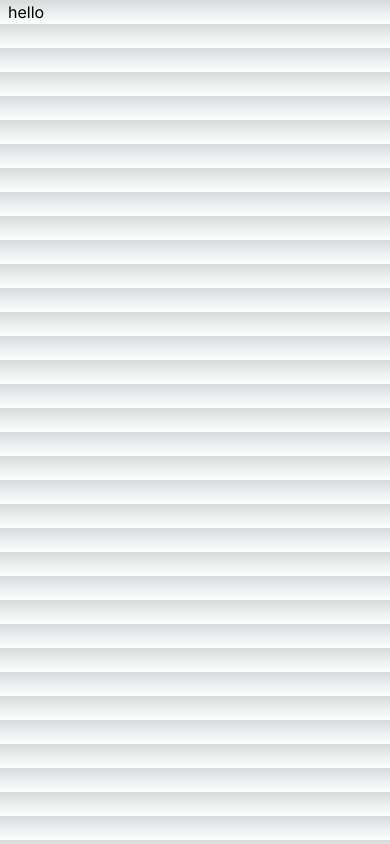
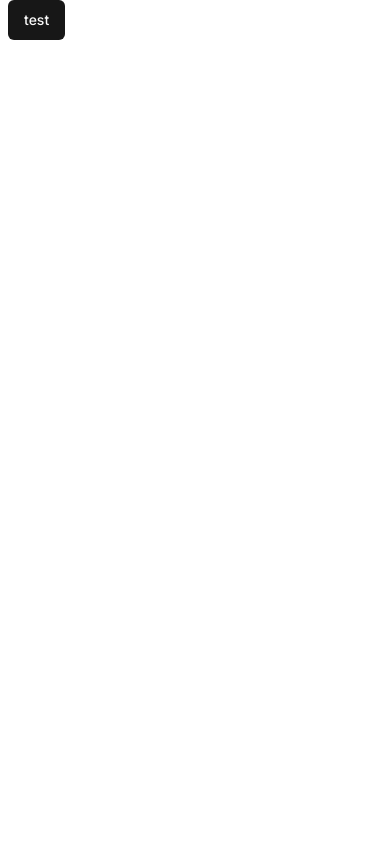
Before and after one commit to neequu/next-livestream, a Next.js app: page / in a window 390 px wide. Built offline with nearby package versions, Linux system fonts and the light colour scheme.

Commit message:
chore: add shadcn

```diff
--- a/app/globals.css
+++ b/app/globals.css
@@ -2,26 +2,75 @@
 @tailwind components;
 @tailwind utilities;
 
-:root {
-  --foreground-rgb: 0, 0, 0;
-  --background-start-rgb: 214, 219, 220;
-  --background-end-rgb: 255, 255, 255;
-}
+@layer base {
+  :root {
+    --background: 0 0% 100%;
+    --foreground: 0 0% 3.9%;
 
-@media (prefers-color-scheme: dark) {
-  :root {
-    --foreground-rgb: 255, 255, 255;
-    --background-start-rgb: 0, 0, 0;
-    --background-end-rgb: 0, 0, 0;
+    --card: 0 0% 100%;
+    --card-foreground: 0 0% 3.9%;
+
+    --popover: 0 0% 100%;
+    --popover-foreground: 0 0% 3.9%;
+
+    --primary: 0 0% 9%;
+    --primary-foreground: 0 0% 98%;
+
+    --secondary: 0 0% 96.1%;
+    --secondary-foreground: 0 0% 9%;
+
+    --muted: 0 0% 96.1%;
+    --muted-foreground: 0 0% 45.1%;
+
+    --accent: 0 0% 96.1%;
+    --accent-foreground: 0 0% 9%;
+
+    --destructive: 0 84.2% 60.2%;
+    --destructive-foreground: 0 0% 98%;
+
+    --border: 0 0% 89.8%;
+    --input: 0 0% 89.8%;
+    --ring: 0 0% 3.9%;
+
+    --radius: 0.5rem;
+  }
+
+  .dark {
+    --background: 0 0% 3.9%;
+    --foreground: 0 0% 98%;
+
+    --card: 0 0% 3.9%;
+    --card-foreground: 0 0% 98%;
+
+    --popover: 0 0% 3.9%;
+    --popover-foreground: 0 0% 98%;
+
+    --primary: 0 0% 98%;
+    --primary-foreground: 0 0% 9%;
+
+    --secondary: 0 0% 14.9%;
+    --secondary-foreground: 0 0% 98%;
+
+    --muted: 0 0% 14.9%;
+    --muted-foreground: 0 0% 63.9%;
+
+    --accent: 0 0% 14.9%;
+    --accent-foreground: 0 0% 98%;
+
+    --destructive: 0 62.8% 30.6%;
+    --destructive-foreground: 0 0% 98%;
+
+    --border: 0 0% 14.9%;
+    --input: 0 0% 14.9%;
+    --ring: 0 0% 83.1%;
   }
 }
 
-body {
-  color: rgb(var(--foreground-rgb));
-  background: linear-gradient(
-      to bottom,
-      transparent,
-      rgb(var(--background-end-rgb))
-    )
-    rgb(var(--background-start-rgb));
+@layer base {
+  * {
+    @apply border-border;
+  }
+  body {
+    @apply bg-background text-foreground;
+  }
 }
--- a/app/page.tsx
+++ b/app/page.tsx
@@ -1,5 +1,13 @@
 import Image from "next/image";
+import { Button } from "@/components/ui/button";
 
 export default function Home() {
-  return <div className="px-2 md:px-2">hello</div>;
+  return (
+    <div
+      className="
+  px-2 md:px-2"
+    >
+      <Button>test</Button>
+    </div>
+  );
 }
--- /dev/null
+++ b/components/ui/button.tsx
@@ -0,0 +1,56 @@
+import * as React from "react"
+import { Slot } from "@radix-ui/react-slot"
+import { cva, type VariantProps } from "class-variance-authority"
+
+import { cn } from "@/lib/utils"
+
+const buttonVariants = cva(
+  "inline-flex items-center justify-center whitespace-nowrap rounded-md text-sm font-medium ring-offset-background transition-colors focus-visible:outline-none focus-visible:ring-2 focus-visible:ring-ring focus-visible:ring-offset-2 disabled:pointer-events-none disabled:opacity-50",
+  {
+    variants: {
+      variant: {
+        default: "bg-primary text-primary-foreground hover:bg-primary/90",
+        destructive:
+          "bg-destructive text-destructive-foreground hover:bg-destructive/90",
+        outline:
+          "border border-input bg-background hover:bg-accent hover:text-accent-foreground",
+        secondary:
+          "bg-secondary text-secondary-foreground hover:bg-secondary/80",
+        ghost: "hover:bg-accent hover:text-accent-foreground",
+        link: "text-primary underline-offset-4 hover:underline",
+      },
+      size: {
+        default: "h-10 px-4 py-2",
+        sm: "h-9 rounded-md px-3",
+        lg: "h-11 rounded-md px-8",
+        icon: "h-10 w-10",
+      },
+    },
+    defaultVariants: {
+      variant: "default",
+      size: "default",
+    },
+  }
+)
+
+export interface ButtonProps
+  extends React.ButtonHTMLAttributes<HTMLButtonElement>,
+    VariantProps<typeof buttonVariants> {
+  asChild?: boolean
+}
+
+const Button = React.forwardRef<HTMLButtonElement, ButtonProps>(
+  ({ className, variant, size, asChild = false, ...props }, ref) => {
+    const Comp = asChild ? Slot : "button"
+    return (
+      <Comp
+        className={cn(buttonVariants({ variant, size, className }))}
+        ref={ref}
+        {...props}
+      />
+    )
+  }
+)
+Button.displayName = "Button"
+
+export { Button, buttonVariants }
--- /dev/null
+++ b/lib/utils.ts
@@ -0,0 +1,6 @@
+import { type ClassValue, clsx } from "clsx"
+import { twMerge } from "tailwind-merge"
+
+export function cn(...inputs: ClassValue[]) {
+  return twMerge(clsx(inputs))
+}
--- a/tailwind.config.ts
+++ b/tailwind.config.ts
@@ -1,20 +1,76 @@
-import type { Config } from 'tailwindcss'
-
-const config: Config = {
+/** @type {import('tailwindcss').Config} */
+module.exports = {
+  darkMode: ["class"],
   content: [
-    './pages/**/*.{js,ts,jsx,tsx,mdx}',
-    './components/**/*.{js,ts,jsx,tsx,mdx}',
-    './app/**/*.{js,ts,jsx,tsx,mdx}',
-  ],
+    './pages/**/*.{ts,tsx}',
+    './components/**/*.{ts,tsx}',
+    './app/**/*.{ts,tsx}',
+    './src/**/*.{ts,tsx}',
+	],
   theme: {
+    container: {
+      center: true,
+      padding: "2rem",
+      screens: {
+        "2xl": "1400px",
+      },
+    },
     extend: {
-      backgroundImage: {
-        'gradient-radial': 'radial-gradient(var(--tw-gradient-stops))',
-        'gradient-conic':
-          'conic-gradient(from 180deg at 50% 50%, var(--tw-gradient-stops))',
+      colors: {
+        border: "hsl(var(--border))",
+        input: "hsl(var(--input))",
+        ring: "hsl(var(--ring))",
+        background: "hsl(var(--background))",
+        foreground: "hsl(var(--foreground))",
+        primary: {
+          DEFAULT: "hsl(var(--primary))",
+          foreground: "hsl(var(--primary-foreground))",
+        },
+        secondary: {
+          DEFAULT: "hsl(var(--secondary))",
+          foreground: "hsl(var(--secondary-foreground))",
+        },
+        destructive: {
+          DEFAULT: "hsl(var(--destructive))",
+          foreground: "hsl(var(--destructive-foreground))",
+        },
+        muted: {
+          DEFAULT: "hsl(var(--muted))",
+          foreground: "hsl(var(--muted-foreground))",
+        },
+        accent: {
+          DEFAULT: "hsl(var(--accent))",
+          foreground: "hsl(var(--accent-foreground))",
+        },
+        popover: {
+          DEFAULT: "hsl(var(--popover))",
+          foreground: "hsl(var(--popover-foreground))",
+        },
+        card: {
+          DEFAULT: "hsl(var(--card))",
+          foreground: "hsl(var(--card-foreground))",
+        },
+      },
+      borderRadius: {
+        lg: "var(--radius)",
+        md: "calc(var(--radius) - 2px)",
+        sm: "calc(var(--radius) - 4px)",
+      },
+      keyframes: {
+        "accordion-down": {
+          from: { height: 0 },
+          to: { height: "var(--radix-accordion-content-height)" },
+        },
+        "accordion-up": {
+          from: { height: "var(--radix-accordion-content-height)" },
+          to: { height: 0 },
+        },
+      },
+      animation: {
+        "accordion-down": "accordion-down 0.2s ease-out",
+        "accordion-up": "accordion-up 0.2s ease-out",
       },
     },
   },
-  plugins: [],
+  plugins: [require("tailwindcss-animate")],
 }
-export default config
```
Also changed, not shown: package.json (+7 -1 lines), components.json (added), 1 other file (tests, documents, lock files or other folders).
